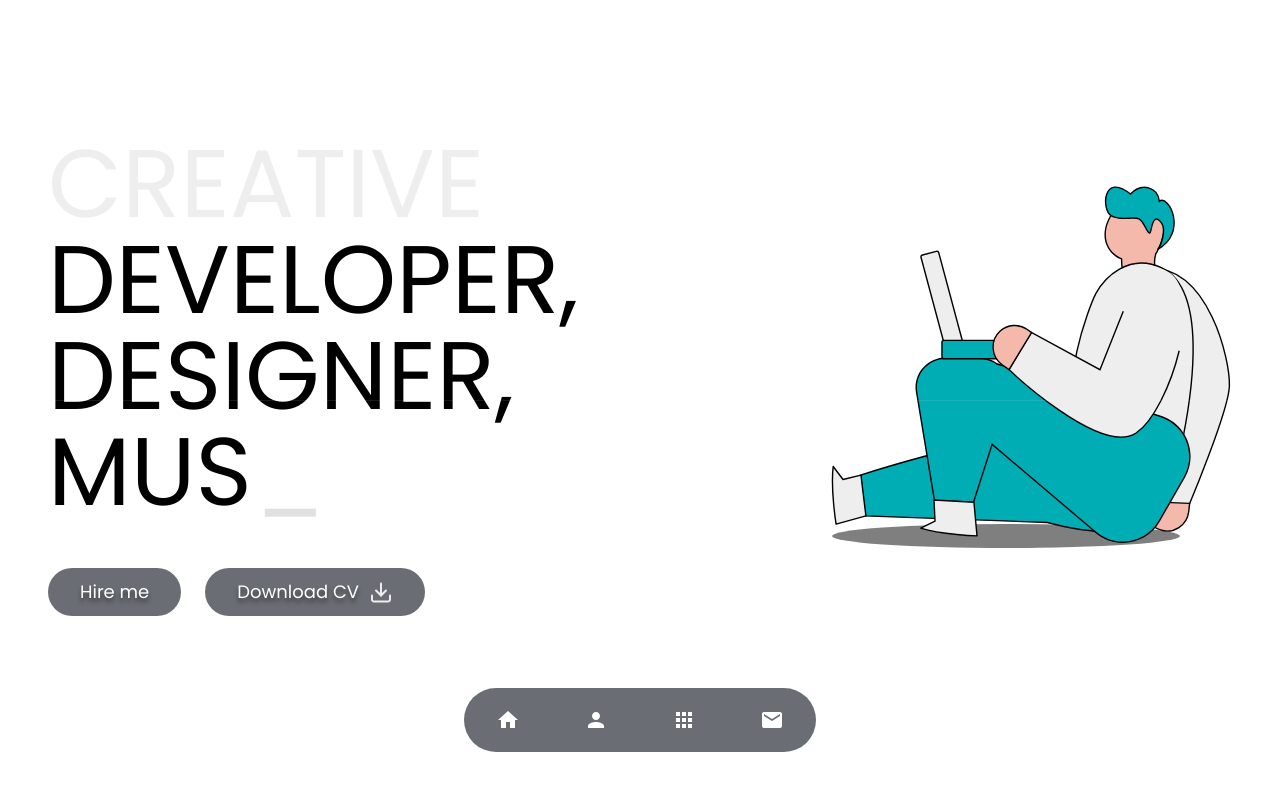
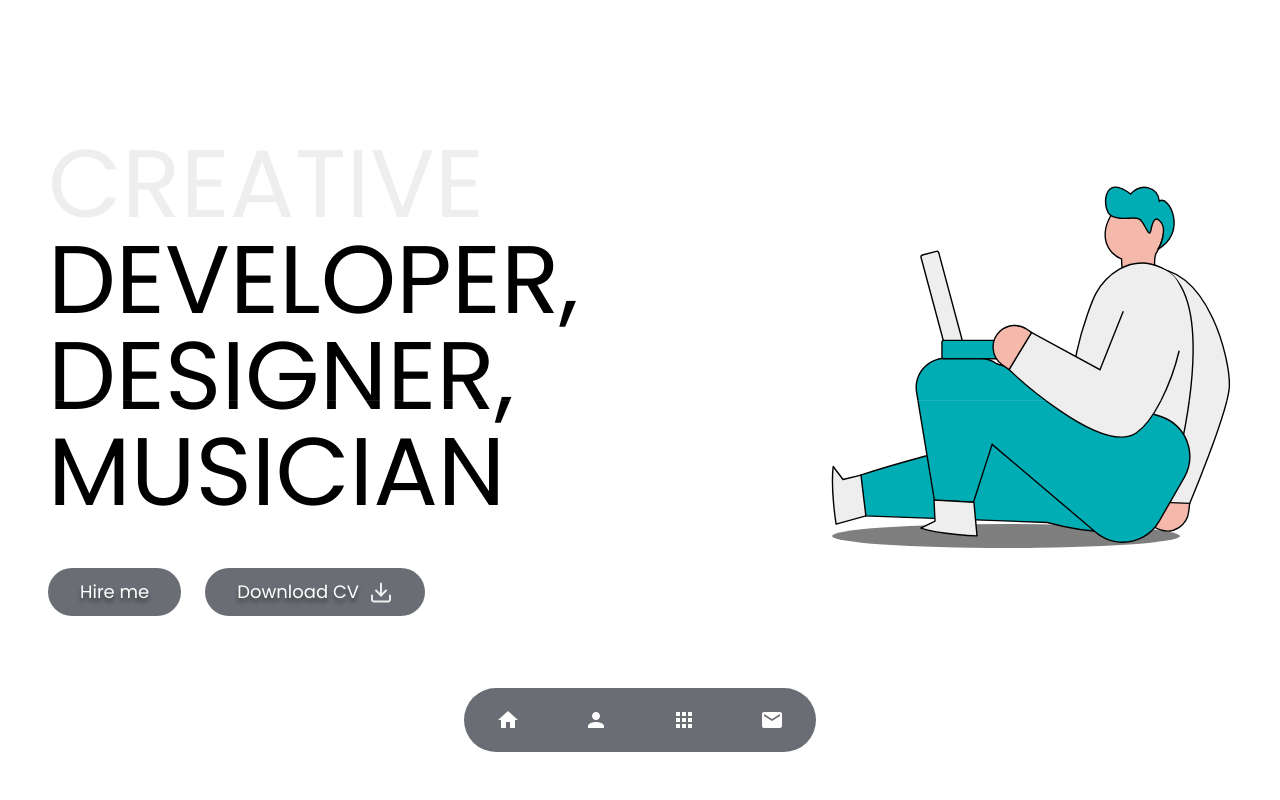
Before and after one commit to Catrovitch/Personal-Homepage, a React (Create React App) app: page / in a window 1280 px wide. Shown: the top 800 px of the page. Built offline with nearby package versions, Linux system fonts and the light colour scheme.

Commit message:
reveal line removed

```diff
--- a/src/components/Reveal.tsx
+++ b/src/components/Reveal.tsx
@@ -32,15 +32,7 @@ const Reveal: FC<RevealProps> = ({ children }) => {
       >
         {children}
       </motion.div>
-      <motion.div
-        variants={reveal()}
-        initial="hidden"
-        transition={{duration: 0.75, ease: "easeIn"}}
-        whileInView="visible"
-        viewport={{once: false}}
-        className="absolute inset-0 bg-secondary z-10"
-        >
-      </motion.div>
+
 
     </div>
   )
--- a/src/utils/transition.ts
+++ b/src/utils/transition.ts
@@ -1,6 +1,6 @@
 export const transition = () => {
     return {
-        duration: 0.75,
+        duration: 0.50,
         delay: 0.2,
         ease: "easeIn",
     }
--- a/src/views/Hero.tsx
+++ b/src/views/Hero.tsx
@@ -45,10 +45,8 @@ const Hero = () => {
             <Typewriter
               words={["Developer, Designer, Musician"]}
               cursor
-              cursorStyle="_"
-              typeSpeed={250}
-              deleteSpeed={150}
-              loop
+              cursorStyle=""
+              typeSpeed={150}
             ></Typewriter>
             </span>
         </motion.h1>
```
